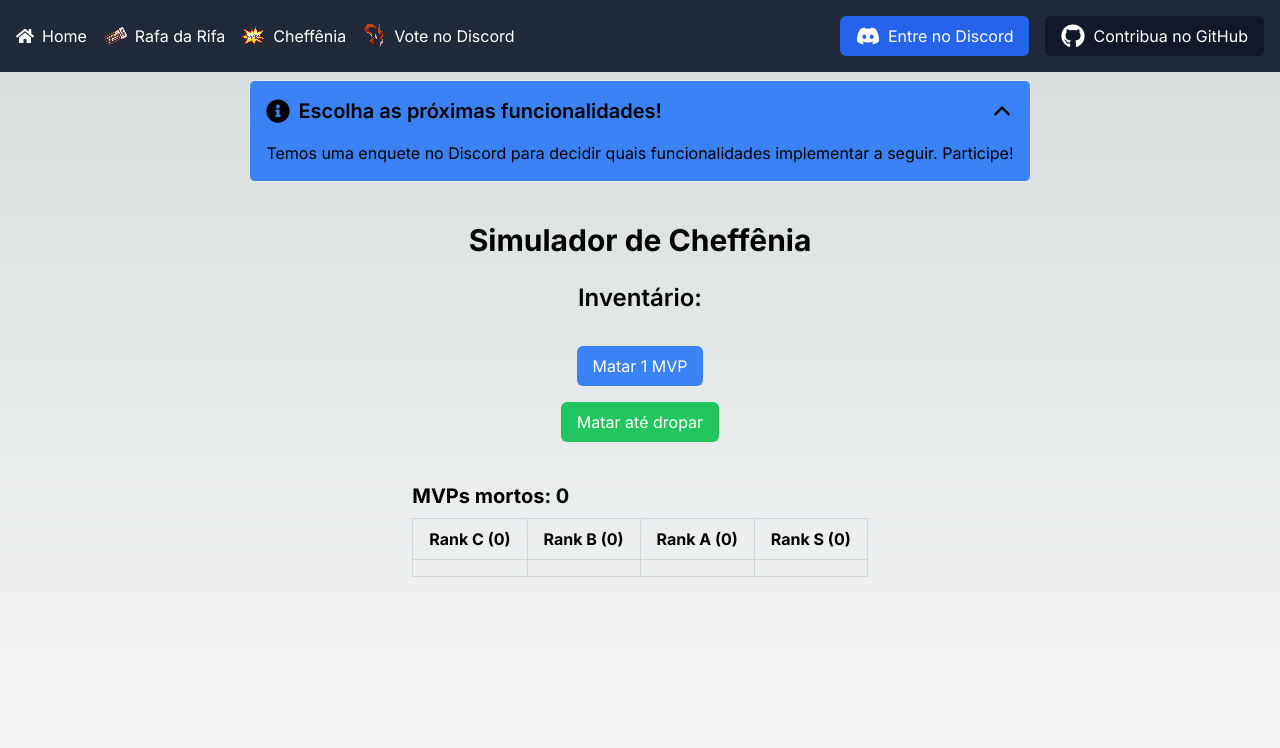
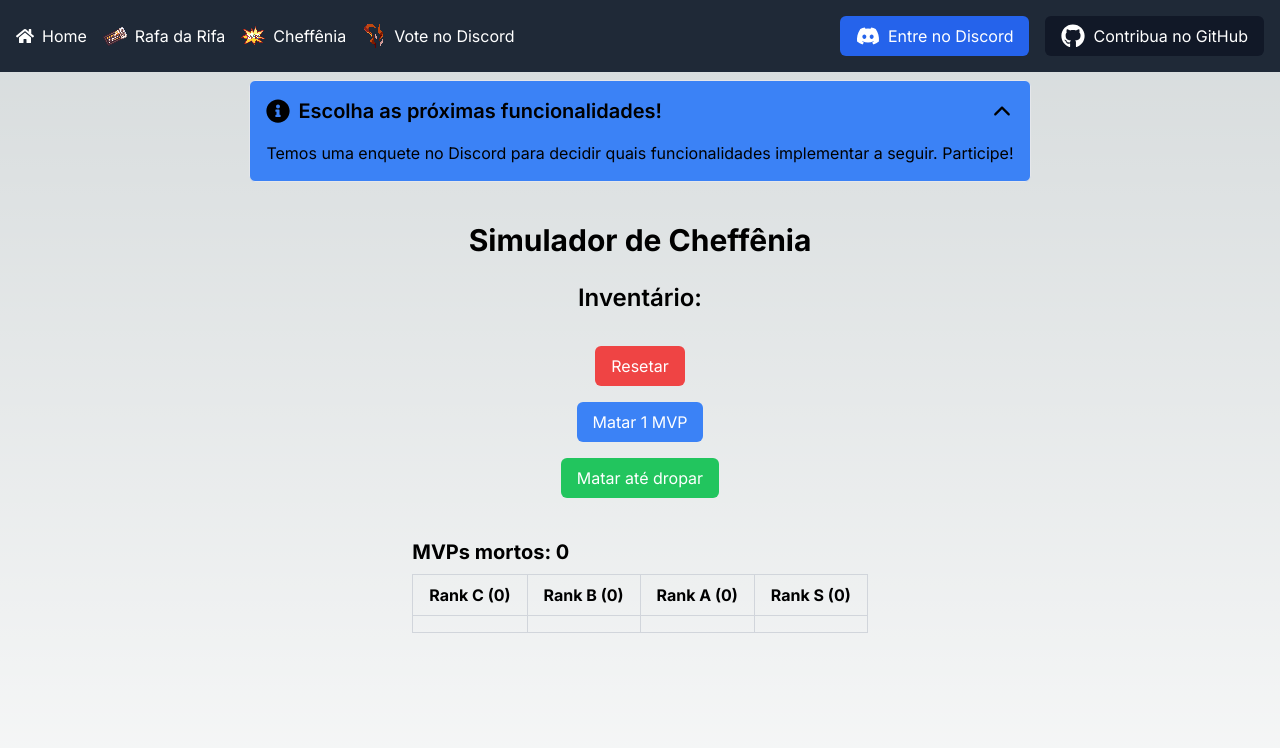
Before and after one commit to raphaelbp12/afktales, a Next.js app: page /mvpsimulator in a window 1280 px wide. Shown: the top 748 px of the page. Built offline with nearby package versions, Linux system fonts and the light colour scheme.

Commit message:
fix: reset now resets page contents

```diff
--- a/components/MvpSimulator.tsx
+++ b/components/MvpSimulator.tsx
@@ -44,7 +44,13 @@ const MvpSimulator: React.FC = () => {
   const [defeatedEnemies, setDefeatedEnemies] = useState<
     Record<string, { enemy: Enemy; count: number }>
   >({});
-  const { addToInventory } = useInventory();
+  const { addToInventory, clearInventory } = useInventory();
+
+  const reset = () => {
+    clearInventory();
+    setDefeatedEnemies({});
+    setSelectedEnemy(null);
+  };
 
   const handleSimulate = (): Item[] => {
     let enemyPool = allEnemies;
@@ -93,6 +99,12 @@ const MvpSimulator: React.FC = () => {
       <h2 className="text-2xl font-semibold">Inventário:</h2>
       <Inventory />
       <button
+        onClick={reset}
+        className="px-4 py-2 bg-red-500 text-white rounded-md mb-4"
+      >
+        Resetar
+      </button>
+      <button
         onClick={handleSimulate}
         className="px-4 py-2 bg-blue-500 text-white rounded-md mb-4"
       >
--- a/components/RafaDaRifa.tsx
+++ b/components/RafaDaRifa.tsx
@@ -20,6 +20,11 @@ export default function RafaDaRifa() {
   const [totalCost, setTotalCost] = useState(0);
   const [showConfetti, setShowConfetti] = useState(false);
   const { addToInventory, clearInventory } = useInventory();
+
+  const reset = () => {
+    setTotalCost(0);
+    clearInventory();
+  };
 
   const handleDraw = (option: Option, times: number = 1) => {
     let gotRarePrize = false;
@@ -75,10 +80,10 @@ export default function RafaDaRifa() {
         <h2 className="text-2xl font-semibold">Inventário:</h2>
         <Inventory />
         <button
-          onClick={clearInventory}
+          onClick={reset}
           className="px-4 py-2 bg-red-500 text-white rounded-md mt-4"
         >
-          Resetar Inventário
+          Resetar
         </button>
       </div>
       <h1 className="text-3xl font-bold mb-6 z-20">Rafa da Rifa</h1>
```
